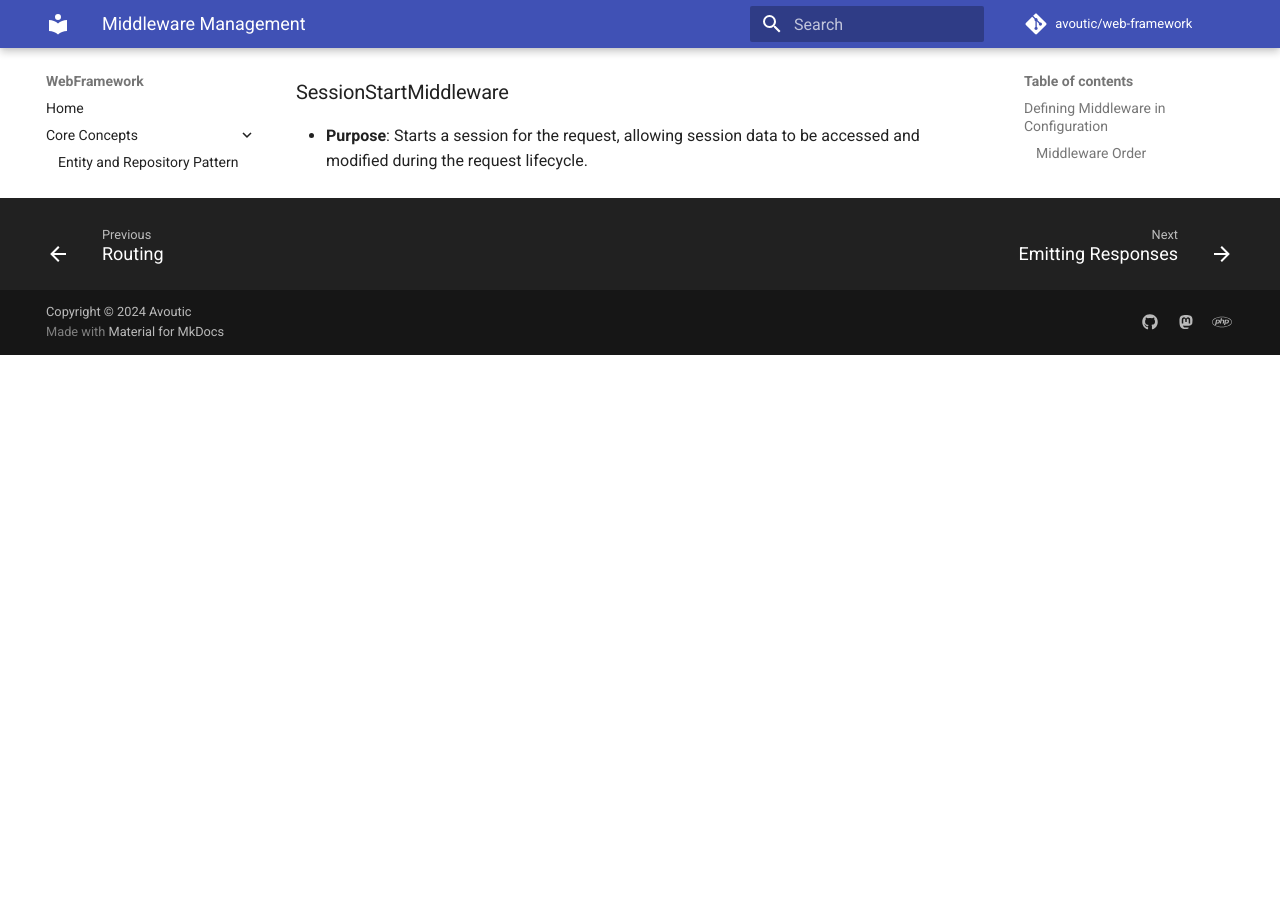
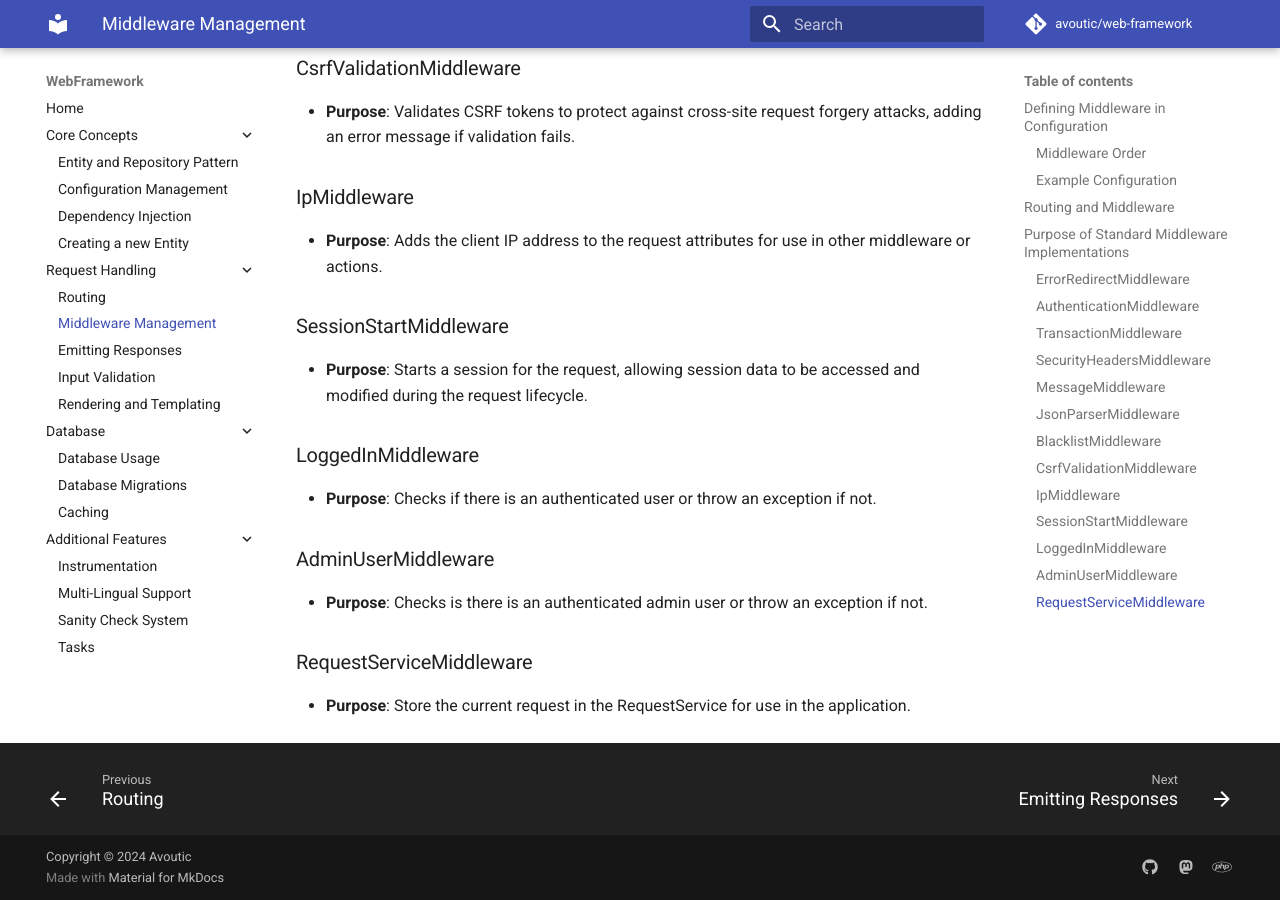
Before and after one commit to avoutic/web-framework, an MkDocs documentation site: the page built from docs/middlewares.md, in a window 1280 px wide and 900 px high, scrolled down 2569 px. Built offline with MkDocs 1.6.1 and Material for MkDocs 9.7.7, drawn with Linux system fonts in a browser that asks for light colours; comment, search, counter and statistics services are not loaded; before the commit the page ends 2924 px from its top, so only the background shows below that; some of the changed text lies outside the part shown.

Commit message:
Update middlewares documentation

```diff
--- a/docs/middlewares.md
+++ b/docs/middlewares.md
@@ -14,6 +14,8 @@
 
 Middleware is executed in the order it is defined in the configuration file. The first middleware in the list is the last to be executed (end of the stack), and the last middleware in the list is the first to be executed (start of the stack). This means that middleware is entered and exited in a Last-In-First-Out (LIFO) order.
 
+During routing route-specific middleware, such as LoggedInMiddleware or AdminUserMiddleware can be added on top of the post_routing list.
+
 ### Example Configuration
 
 Most applications will use the following configuration:
@@ -26,11 +28,13 @@
 ],
 'post_routing' => [
     // End of stack
+    RequestServiceMiddleware::class,
     SecurityHeadersMiddleware::class,
     MessageMiddleware::class,
     JsonParserMiddleware::class,
     BlacklistMiddleware::class,
     CsrfValidationMiddleware::class,
+    AuthenticationMiddleware::class,
     IpMiddleware::class,
     SessionStartMiddleware::class,
     // Start of stack
@@ -50,6 +54,10 @@
 ### ErrorRedirectMiddleware
 
 - **Purpose**: Handles errors and exceptions by redirecting to appropriate error pages or handling exceptions gracefully.
+
+### AuthenticationMiddleware
+
+- **Purpose**: Determines if there is an authenticated user and adds the info the the request attributes.
 
 ### TransactionMiddleware
 
@@ -82,3 +90,15 @@
 ### SessionStartMiddleware
 
 - **Purpose**: Starts a session for the request, allowing session data to be accessed and modified during the request lifecycle.
+
+### LoggedInMiddleware
+
+- **Purpose**: Checks if there is an authenticated user or throw an exception if not.
+
+### AdminUserMiddleware
+
+- **Purpose**: Checks is there is an authenticated admin user or throw an exception if not.
+
+### RequestServiceMiddleware
+
+- **Purpose**: Store the current request in the RequestService for use in the application.
```
